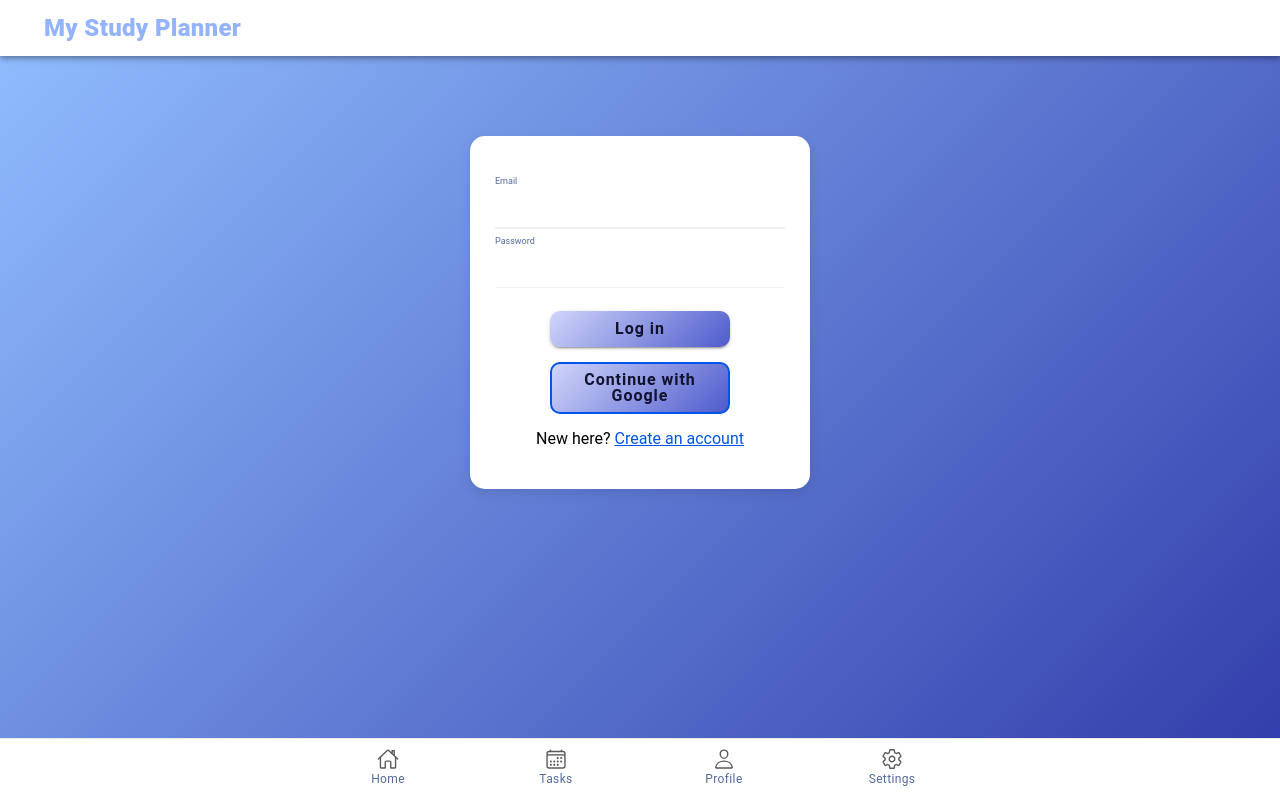
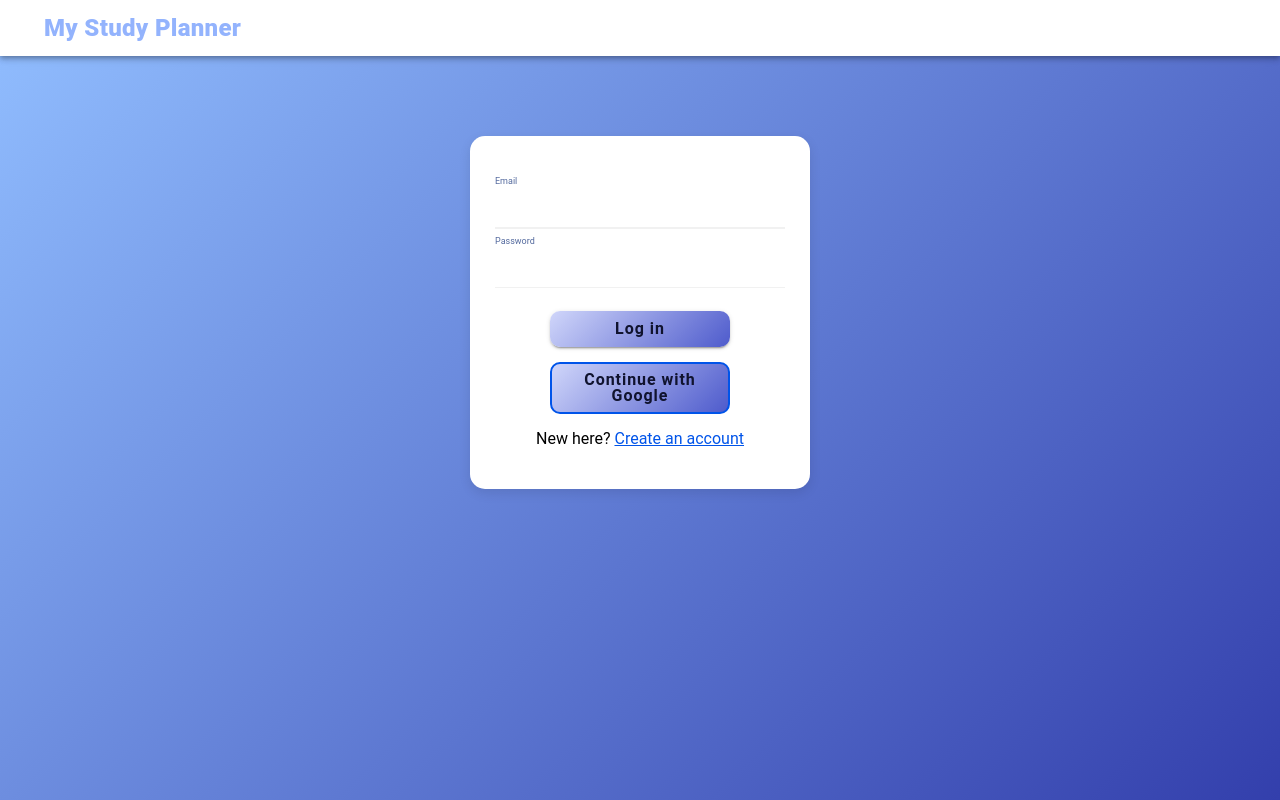
Before and after one commit to GoldenAkaza/MobileLabwork4-Team1, a React (Vite) app: page /login in a window 1280 px wide. Built offline with nearby package versions, Linux system fonts and the light colour scheme; no server answers.

Commit message:
Navigoinnin poisto kirjautumis/rekisteröinnistä
sekä rekisteröimisen korjaus

```diff
--- a/src/App.tsx
+++ b/src/App.tsx
@@ -1,5 +1,5 @@
 import React from "react";
-import { Redirect, Route } from "react-router-dom";
+import { Redirect, Route, useLocation } from "react-router-dom";
 import {
   IonApp,
   IonIcon,
@@ -59,9 +59,13 @@ const PrivateRoute: React.FC<{
   );
 };
 
-const AppInner: React.FC = () => {
+const Tabs: React.FC = () => {
+  const location = useLocation();
+  const hideTabBar = ["/login", "/register"].includes(
+    location.pathname.toLowerCase()
+  );
+
   return (
-    <IonReactRouter>
     <IonTabs>
       <IonRouterOutlet>
         <Route path="/login" exact component={Login} />
@@ -80,6 +84,7 @@ const AppInner: React.FC = () => {
         </Route>
       </IonRouterOutlet>
 
+      {!hideTabBar && (
         <IonTabBar slot="bottom">
           <IonTabButton tab="home" href="/welcome">
             <IonIcon icon={homeOutline} />
@@ -98,7 +103,15 @@ const AppInner: React.FC = () => {
             <IonLabel>Settings</IonLabel>
           </IonTabButton>
         </IonTabBar>
+      )}
     </IonTabs>
+  );
+};
+
+const AppInner: React.FC = () => {
+  return (
+    <IonReactRouter>
+      <Tabs />
     </IonReactRouter>
   );
 };
--- a/src/pages/Register.tsx
+++ b/src/pages/Register.tsx
@@ -28,7 +28,7 @@ export default function Register() {
     setError(null);
     try {
       await createUserWithEmailAndPassword(auth, email, password);
-      history.replace("/home");
+      history.replace("/welcome");
     } catch (e: unknown) {
       setError(e instanceof FirebaseError ? e.message : String(e));
     }
```
Lines whose indentation alone changed are shown as unchanged.
